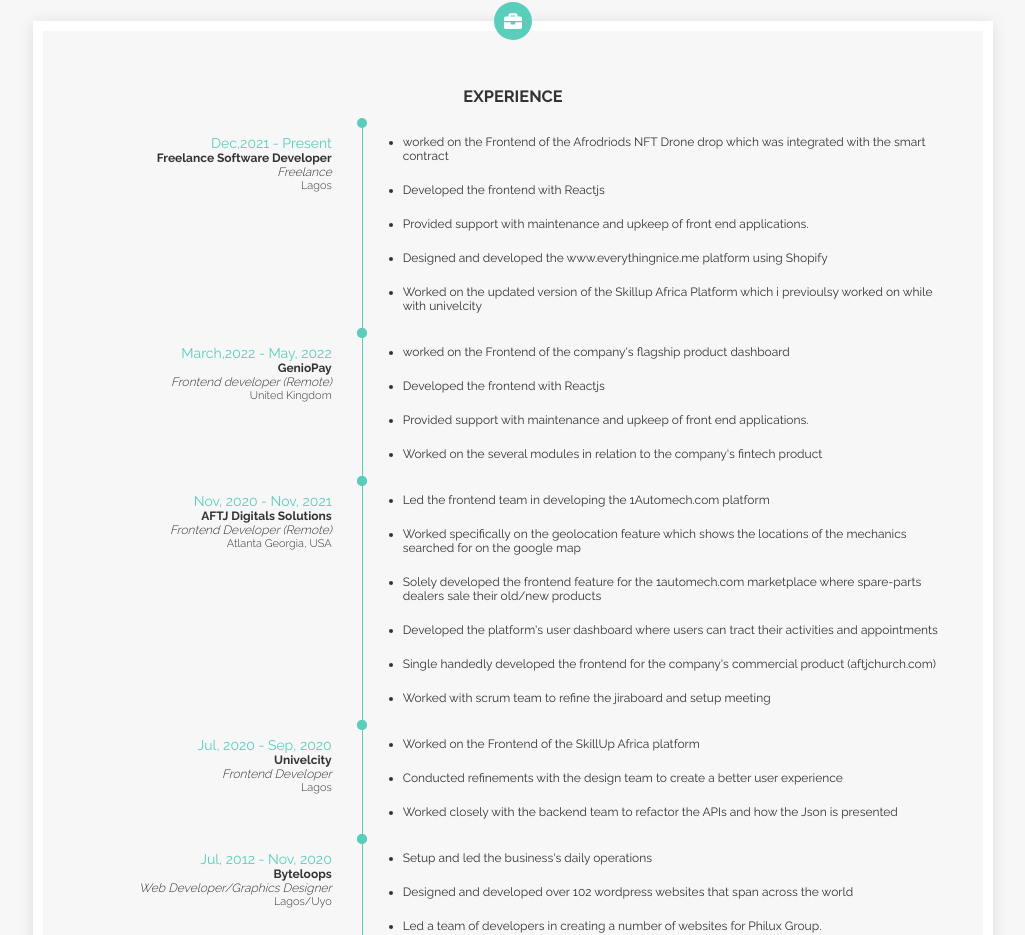
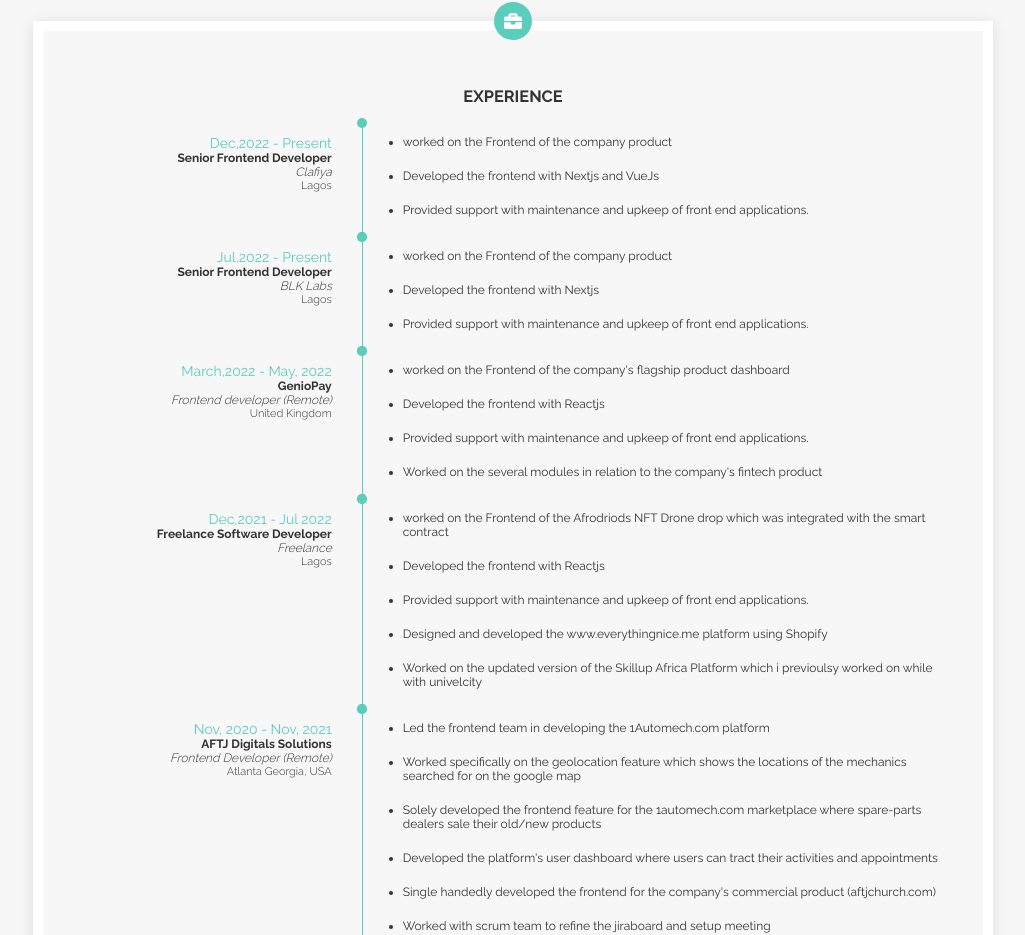
Before and after one commit to nsikakowo/portfolio, a React (Create React App) app: page / in a window 1280 px wide. Shown: the part 2746-3681 px from the top of the page, without its empty margins (127-1152 px from the left). Built offline with nearby package versions, Linux system fonts and the light colour scheme.

Commit message:
Update Experience.jsx

```diff
--- a/src/components/Experience.jsx
+++ b/src/components/Experience.jsx
@@ -5,20 +5,30 @@ import './style.css'
 
 let workArr = [
     {
-        startdate: 'Dec,2021',
+        startdate: 'Dec,2022',
         enddate: 'Present',
-        workplace: 'Freelance Software Developer',
-        workpost: 'Freelance',
+        workplace: 'Senior Frontend Developer',
+        workpost: 'Clafiya',
         location: 'Lagos',
         bullet:[
-            'worked on the Frontend of the Afrodriods NFT Drone drop which was integrated with the smart contract',
-            'Developed the frontend with Reactjs',
+            'worked on the Frontend of the company product',
+            'Developed the frontend with Nextjs and VueJs',
             'Provided support with maintenance and upkeep of front end applications.',
-            'Designed and developed the www.everythingnice.me platform using Shopify',
-            'Worked on the updated version of the Skillup Africa Platform which i previoulsy worked on while with univelcity'
         ]
     },
-    {
+     {
+        startdate: 'Jul,2022',
+        enddate: 'Present',
+        workplace: 'Senior Frontend Developer',
+        workpost: 'BLK Labs',
+        location: 'Lagos',
+        bullet:[
+            'worked on the Frontend of the company product',
+            'Developed the frontend with Nextjs',
+            'Provided support with maintenance and upkeep of front end applications.',
+        ]
+    },
+      {
         startdate: 'March,2022',
         enddate: 'May, 2022',
         workplace: 'GenioPay',
@@ -31,6 +41,21 @@ let workArr = [
             'Worked on the several modules in relation to the company\'s fintech product'
         ]
     },
+    {
+        startdate: 'Dec,2021',
+        enddate: 'Jul 2022',
+        workplace: 'Freelance Software Developer',
+        workpost: 'Freelance',
+        location: 'Lagos',
+        bullet:[
+            'worked on the Frontend of the Afrodriods NFT Drone drop which was integrated with the smart contract',
+            'Developed the frontend with Reactjs',
+            'Provided support with maintenance and upkeep of front end applications.',
+            'Designed and developed the www.everythingnice.me platform using Shopify',
+            'Worked on the updated version of the Skillup Africa Platform which i previoulsy worked on while with univelcity'
+        ]
+    },
+
     {
         startdate: 'Nov, 2020',
         enddate: 'Nov, 2021',
```
